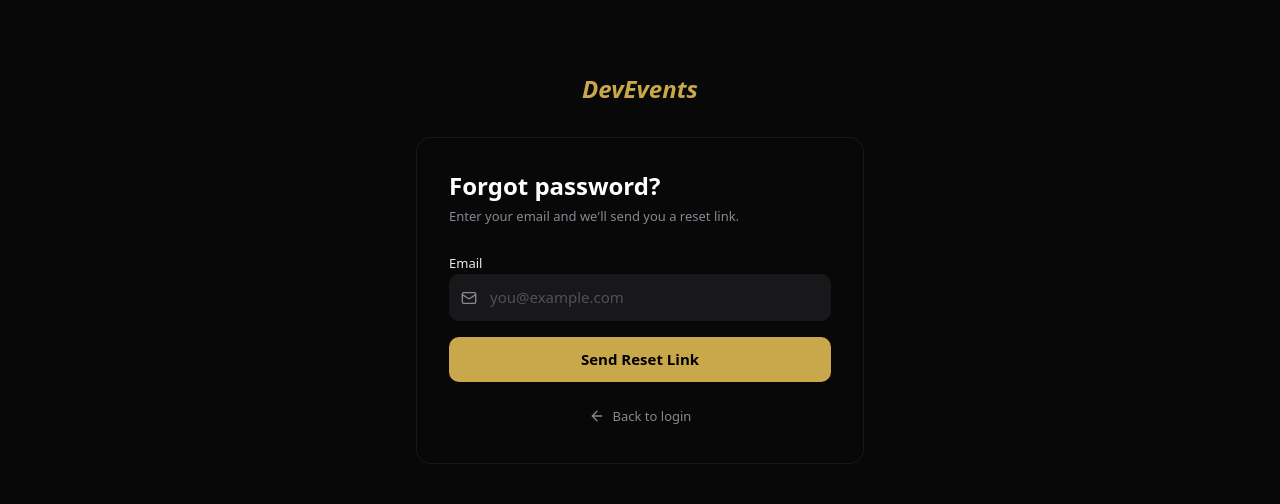
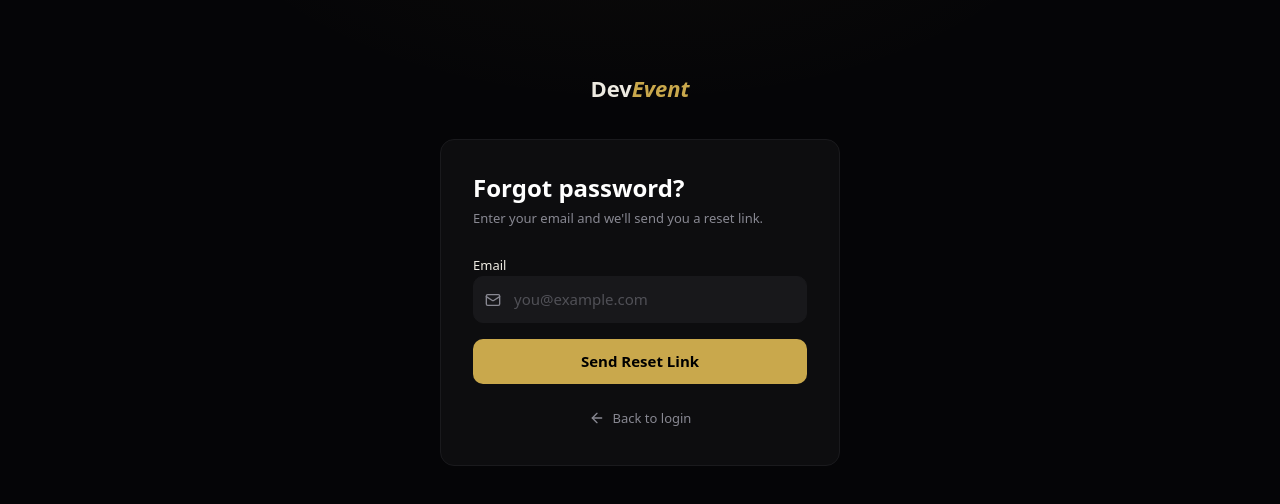
Before and after one commit to YashVarpe05/DevEvent, a Next.js app: page /forgot-password in a window 1280 px wide. Shown: the part 190-694 px from the top of the page. Built offline with nearby package versions, Linux system fonts and the light colour scheme; no server answers.

Commit message:
feat(auth): premium dark auth layout

```diff
--- a/app/(auth)/layout.tsx
+++ b/app/(auth)/layout.tsx
@@ -1,24 +1,80 @@
 import Link from "next/link";
+import { ReactNode } from "react";
 
 export default function AuthLayout({
 	children,
 }: {
-	children: React.ReactNode;
+	children: ReactNode;
 }) {
 	return (
-		<div className="flex min-h-screen items-center justify-center px-4 py-12">
-			<div className="w-full max-w-md">
-				<div className="mb-8 text-center">
-					<Link href="/" className="inline-flex items-center gap-2">
-						<span className="text-2xl font-bold italic text-primary">
-							DevEvents
-						</span>
-					</Link>
-				</div>
-				<div className="glass card-shadow rounded-xl border border-dark-200 p-8">
+		<main
+			style={{
+				minHeight: "100dvh",
+				background: "var(--bg-void)",
+				display: "flex",
+				alignItems: "center",
+				justifyContent: "center",
+				padding: "48px 16px",
+				position: "relative",
+				overflow: "hidden",
+			}}
+		>
+			<div
+				style={{
+					position: "absolute",
+					inset: 0,
+					background: "radial-gradient(ellipse 60% 50% at 50% 0%, rgba(201,168,76,0.04) 0%, transparent 60%)",
+					pointerEvents: "none",
+					zIndex: 0,
+				}}
+			/>
+
+			<div style={{ zIndex: 10, position: "relative", width: "100%", maxWidth: "400px" }}>
+				<Link
+					href="/"
+					style={{
+						display: "flex",
+						flexDirection: "row",
+						gap: 0,
+						justifyContent: "center",
+						marginBottom: "32px",
+					}}
+				>
+					<span
+						style={{
+							fontFamily: "var(--font-display)",
+							fontSize: "22px",
+							color: "var(--text-primary)",
+							fontStyle: "normal",
+							fontWeight: 600,
+						}}
+					>
+						Dev
+					</span>
+					<span
+						style={{
+							fontFamily: "var(--font-display)",
+							fontSize: "22px",
+							color: "var(--gold)",
+							fontStyle: "italic",
+							fontWeight: 600,
+						}}
+					>
+						Event
+					</span>
+				</Link>
+
+				<div
+					style={{
+						background: "var(--bg-surface)",
+						border: "1px solid var(--border-dim)",
+						borderRadius: "var(--radius-xl)",
+						padding: "32px",
+					}}
+				>
 					{children}
 				</div>
 			</div>
-		</div>
+		</main>
 	);
 }
```
